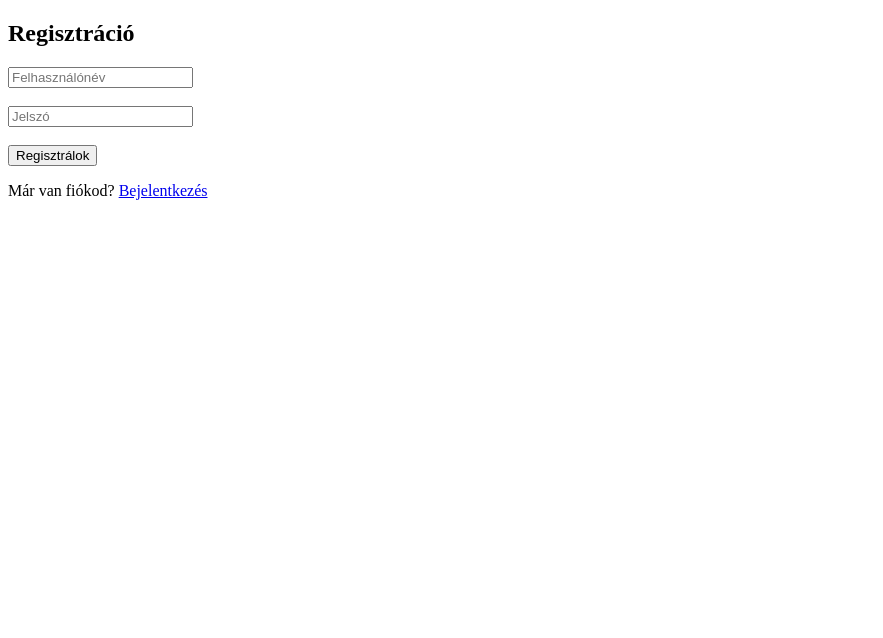
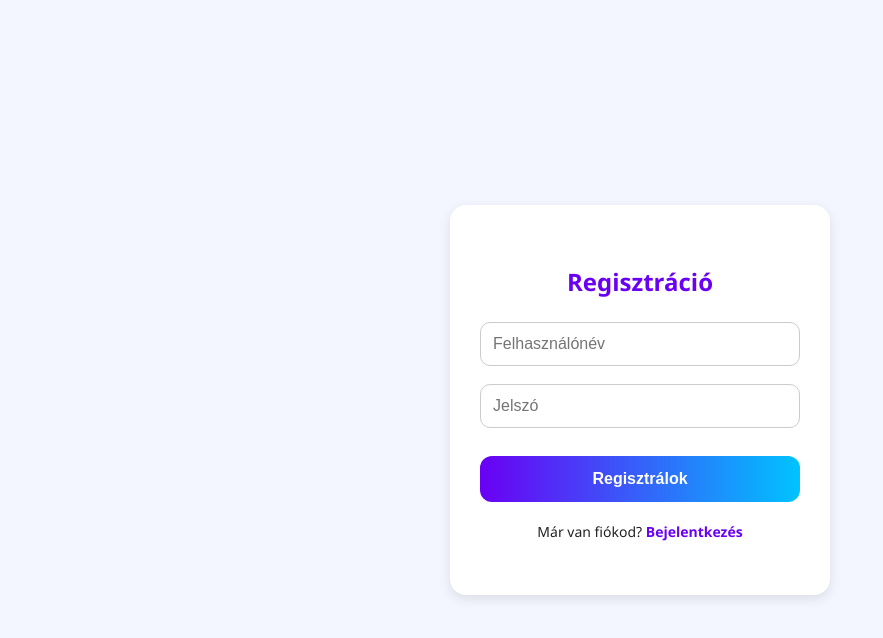
Before and after one commit to Kolos010222/Weboldal, a plain HTML site: page register.html in a window 1280 px wide. Shown: the whole page, without its empty margins (0-883 px from the left). Drawn offline with Linux system fonts and the light colour scheme.

Commit message:
Update register.html

```diff
--- a/register.html
+++ b/register.html
@@ -3,15 +3,105 @@
 <head>
   <meta charset="UTF-8" />
   <title>Regisztráció</title>
+  <style>
+    :root {
+      --primary: #6a00f4;
+      --accent: #00c3ff;
+      --bg-light: #f4f6ff;
+      --text-light: #222;
+      --box-bg-light: #fff;
+      --shadow: 0 4px 12px rgba(0,0,0,0.1);
+    }
+
+    body {
+      background-color: var(--bg-light);
+      font-family: 'Segoe UI', Tahoma, Geneva, Verdana, sans-serif;
+      color: var(--text-light);
+      margin: 0;
+      display: flex;
+      justify-content: center;
+      align-items: center;
+      height: 100vh;
+    }
+
+    .container {
+      background: var(--box-bg-light);
+      padding: 40px 30px;
+      border-radius: 16px;
+      box-shadow: var(--shadow);
+      width: 320px;
+      text-align: center;
+    }
+
+    h2 {
+      margin-bottom: 24px;
+      font-weight: 700;
+      color: var(--primary);
+    }
+
+    input[type="text"], input[type="password"] {
+      width: 100%;
+      padding: 12px;
+      margin-bottom: 18px;
+      border-radius: 10px;
+      border: 1px solid #ccc;
+      font-size: 16px;
+      box-sizing: border-box;
+      transition: border-color 0.3s;
+    }
+
+    input[type="text"]:focus, input[type="password"]:focus {
+      outline: none;
+      border-color: var(--primary);
+      box-shadow: 0 0 8px var(--accent);
+    }
+
+    button {
+      width: 100%;
+      background: linear-gradient(to right, var(--primary), var(--accent));
+      color: white;
+      padding: 14px;
+      font-size: 16px;
+      border: none;
+      border-radius: 12px;
+      cursor: pointer;
+      font-weight: 700;
+      transition: background 0.3s, transform 0.2s;
+      margin-top: 10px;
+    }
+
+    button:hover {
+      background: linear-gradient(to right, var(--accent), var(--primary));
+      transform: scale(1.05);
+    }
+
+    p {
+      margin-top: 20px;
+      font-size: 14px;
+    }
+
+    a {
+      color: var(--primary);
+      text-decoration: none;
+      font-weight: 600;
+      cursor: pointer;
+    }
+
+    a:hover {
+      text-decoration: underline;
+    }
+  </style>
 </head>
 <body>
-  <h2>Regisztráció</h2>
-  <form onsubmit="register(event)">
-    <input type="text" id="reg-username" placeholder="Felhasználónév" required /><br><br>
-    <input type="password" id="reg-password" placeholder="Jelszó" required /><br><br>
-    <button type="submit">Regisztrálok</button>
-  </form>
-  <p>Már van fiókod? <a href="index.html">Bejelentkezés</a></p>
+  <div class="container">
+    <h2>Regisztráció</h2>
+    <form onsubmit="register(event)">
+      <input type="text" id="reg-username" placeholder="Felhasználónév" required /><br />
+      <input type="password" id="reg-password" placeholder="Jelszó" required /><br />
+      <button type="submit">Regisztrálok</button>
+    </form>
+    <p>Már van fiókod? <a href="index.html">Bejelentkezés</a></p>
+  </div>
 
   <script>
     function register(event) {
```
